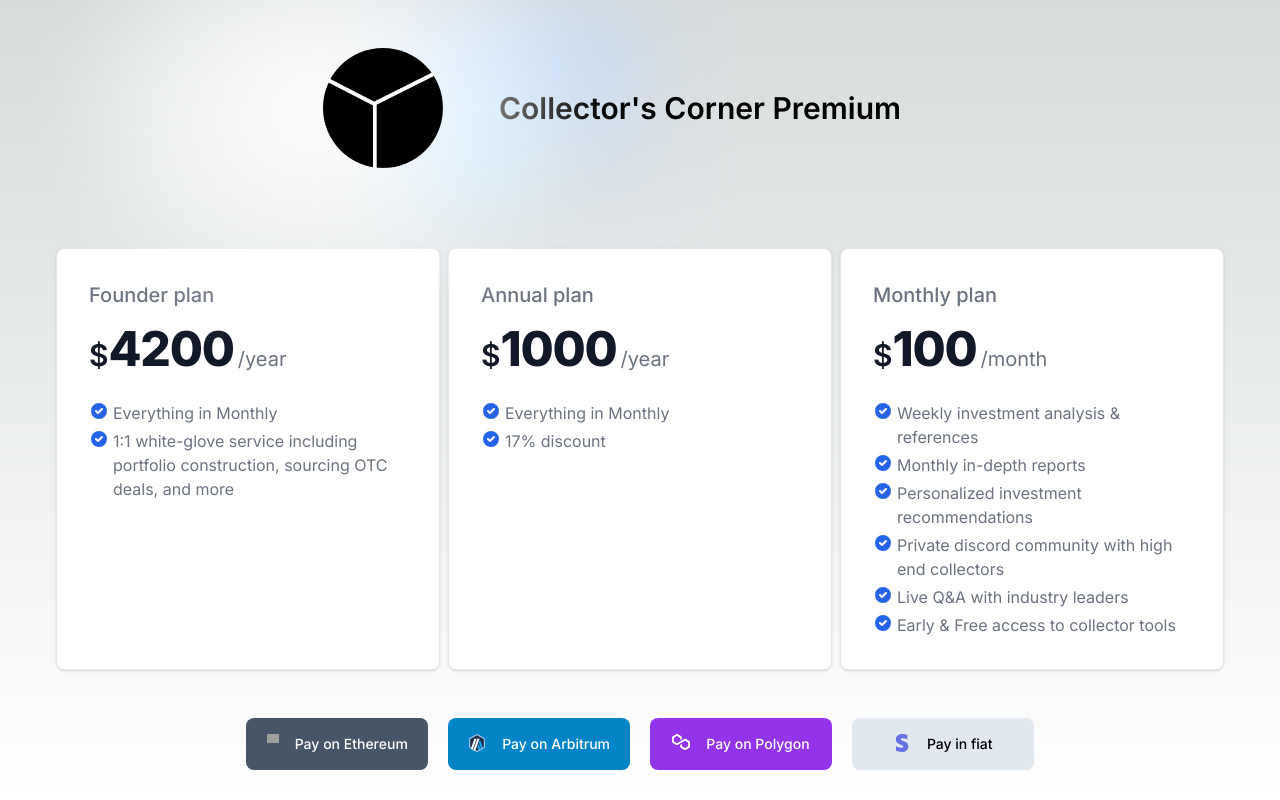
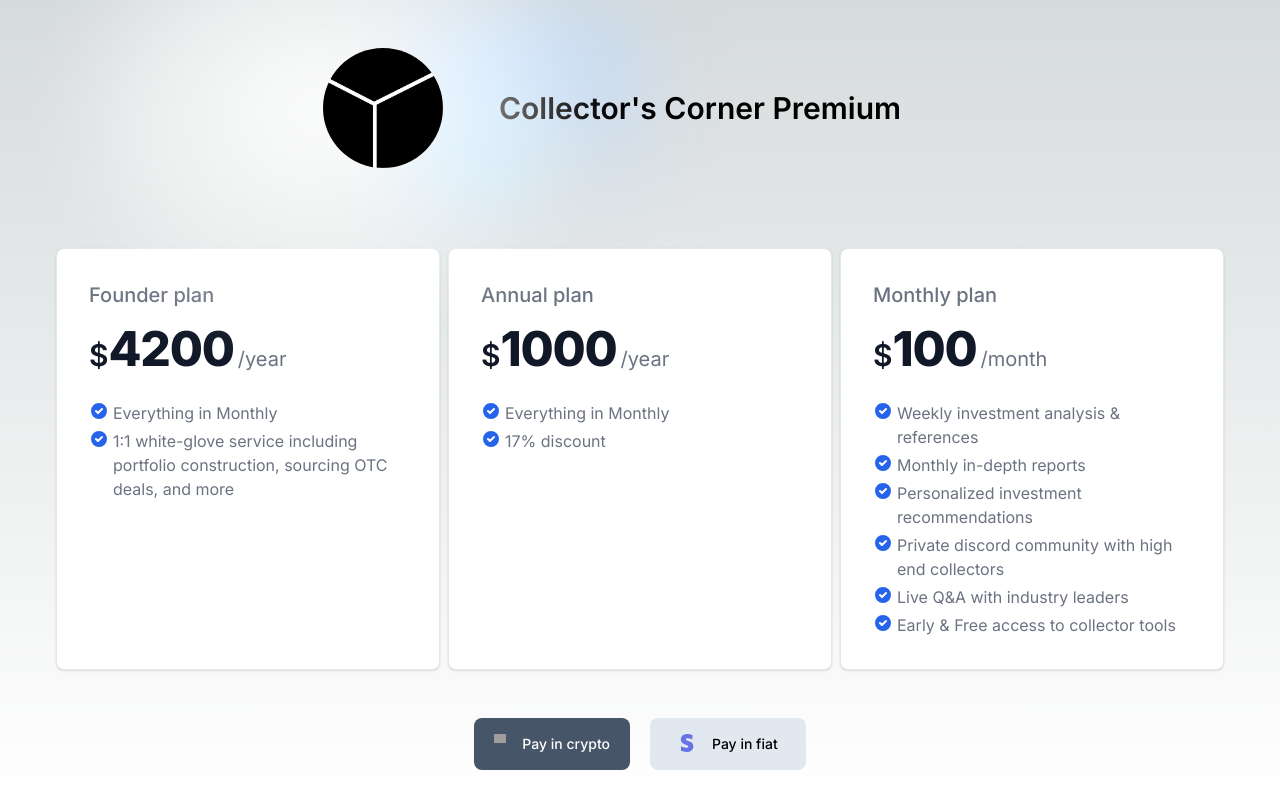
Before and after one commit to 0xmav/payments-page, a Next.js app: page / in a window 1280 px wide. Built offline with nearby package versions, Linux system fonts and the light colour scheme; grey boxes are pictures that could not be loaded.

Commit message:
Update page.js
Changed payment links

```diff
--- a/src/app/page.js
+++ b/src/app/page.js
@@ -1,5 +1,5 @@
-import PaymentCard from "./components/PaymentCard";
-import Image from "next/image";
+import PaymentCard from './components/PaymentCard';
+import Image from 'next/image';
 
 export default function Home() {
     return (
@@ -14,54 +14,34 @@ export default function Home() {
                     planName="Founder"
                     price="4200"
                     renew="year"
-                    list={["Everything in Monthly", "1:1 white-glove service including portfolio construction, sourcing OTC deals, and more"]}
+                    list={['Everything in Monthly', '1:1 white-glove service including portfolio construction, sourcing OTC deals, and more']}
                 ></PaymentCard>
-                <PaymentCard planName="Annual" price="1000" renew="year" list={["Everything in Monthly", "17% discount"]}></PaymentCard>
+                <PaymentCard planName="Annual" price="1000" renew="year" list={['Everything in Monthly', '17% discount']}></PaymentCard>
                 <PaymentCard
                     planName="Monthly"
                     price="100"
                     renew="month"
                     list={[
-                        "Weekly investment analysis & references",
-                        "Monthly in-depth reports",
-                        "Personalized investment recommendations",
-                        "Private discord community with high end collectors",
-                        "Live Q&A with industry leaders",
-                        "Early & Free access to collector tools",
+                        'Weekly investment analysis & references',
+                        'Monthly in-depth reports',
+                        'Personalized investment recommendations',
+                        'Private discord community with high end collectors',
+                        'Live Q&A with industry leaders',
+                        'Early & Free access to collector tools',
                     ]}
                 ></PaymentCard>
             </div>
 
-            <div className="grid gap-5 text-center lg:grid-cols-4 pt-12">
+            <div className="grid gap-5 text-center lg:grid-cols-2 pt-12">
                 <a
-                    href="https://app.unlock-protocol.com/checkout?id=16d9e5ba-e94a-469f-a2a5-f62c5f1e2aae"
+                    href="https://checkout.loopcrypto.xyz/84a05fda-58a3-4ec2-9a62-69248d304159/81344b88-3623-4520-bfbe-bcee87dffc0a"
                     type="button"
                     className="text-white bg-slate-600 hover:bg-slate-500 focus:ring-4 focus:outline-none focus:ring-blue-200 font-medium rounded-lg text-sm px-5 py-4 inline-flex justify-center w-full text-center ease-in duration-100"
                 >
                     <span className="pr-4">
-                        <Image src="/ethereum-logo.svg" alt="Eth Logo" width={12} height={12} />{" "}
+                        <Image src="/ethereum-logo.svg" alt="Eth Logo" width={12} height={12} />{' '}
                     </span>
-                    Pay on Ethereum
-                </a>
-                <a
-                    href="https://app.unlock-protocol.com/checkout?id=b3c379ac-64c0-4ed3-b1cb-38b2d8c04442"
-                    type="button"
-                    className="text-white bg-sky-600 hover:bg-sky-500 focus:ring-4 focus:outline-none focus:ring-blue-200 font-medium rounded-lg text-sm px-5 py-4 inline-flex justify-center w-full text-center ease-in duration-100"
-                >
-                    <span className="pr-4">
-                        <Image src="/arbitrum-logo.svg" alt="Arbitrum Logo" width={18} height={18} />{" "}
-                    </span>
-                    Pay on Arbitrum
-                </a>
-                <a
-                    href="https://app.unlock-protocol.com/checkout?id=c0e28313-db9c-4a5d-8187-c62962ba7527"
-                    type="button"
-                    className="text-white bg-purple-600 hover:bg-purple-500 focus:ring-4 focus:outline-none focus:ring-blue-200 font-medium rounded-lg text-sm px-5 py-4 inline-flex justify-center w-full text-center ease-in duration-100"
-                >
-                    <span className="pr-4">
-                        <Image src="/polygon-logo.svg" alt="Polygon Logo" width={18} height={18} />{" "}
-                    </span>
-                    Pay on Polygon
+                    Pay in crypto
                 </a>
                 <a
                     href="/stripe-checkout"
@@ -69,7 +49,7 @@ export default function Home() {
                     className="text-black bg-slate-200 hover:bg-slate-300 focus:ring-4 focus:outline-none focus:ring-blue-200 font-medium rounded-lg text-sm px-5 py-4 inline-flex justify-center w-full text-center ease-in duration-100"
                 >
                     <span className="pr-4">
-                        <Image src="/stripe-logo.svg" alt="Stripe Logo" width={18} height={18} />{" "}
+                        <Image src="/stripe-logo.svg" alt="Stripe Logo" width={18} height={18} />{' '}
                     </span>
                     Pay in fiat
                 </a>
```
